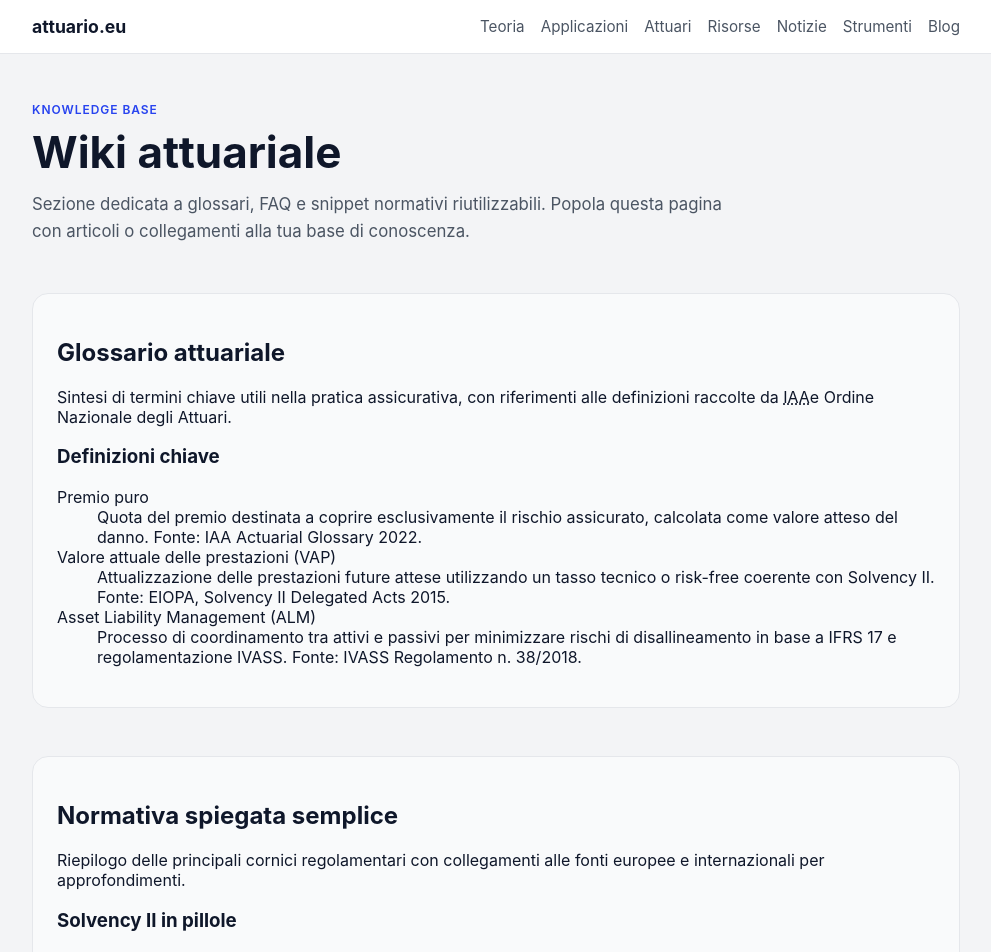
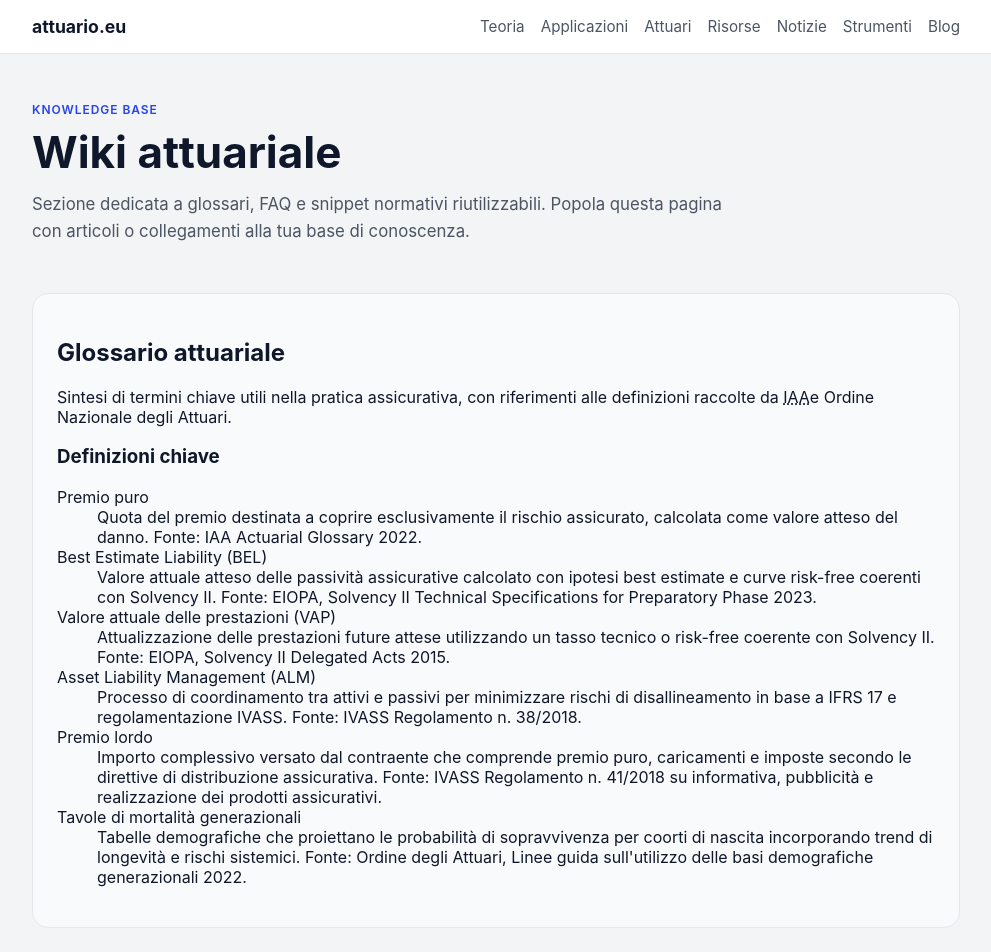
Before and after one commit to pietroscik/attuario-eu, a Next.js app: page /wiki in a window 1280 px wide. Shown: the top 952 px of the page, without its empty margins (144-1135 px from the left). Built offline with nearby package versions, Linux system fonts and the light colour scheme.

Commit message:
Add actuarial glossary entries

```diff
--- a/pages/wiki.js
+++ b/pages/wiki.js
@@ -20,6 +20,11 @@ export default function Wiki() {
             Quota del premio destinata a coprire esclusivamente il rischio assicurato, calcolata come valore atteso del danno.
             Fonte: IAA Actuarial Glossary 2022.
           </dd>
+          <dt>Best Estimate Liability (BEL)</dt>
+          <dd>
+            Valore attuale atteso delle passività assicurative calcolato con ipotesi best estimate e curve risk-free coerenti con Solvency II.
+            Fonte: EIOPA, Solvency II Technical Specifications for Preparatory Phase 2023.
+          </dd>
           <dt>Valore attuale delle prestazioni (VAP)</dt>
           <dd>
             Attualizzazione delle prestazioni future attese utilizzando un tasso tecnico o risk-free coerente con Solvency II.
@@ -29,6 +34,16 @@ export default function Wiki() {
           <dd>
             Processo di coordinamento tra attivi e passivi per minimizzare rischi di disallineamento in base a IFRS 17 e regolamentazione IVASS.
             Fonte: IVASS Regolamento n. 38/2018.
+          </dd>
+          <dt>Premio lordo</dt>
+          <dd>
+            Importo complessivo versato dal contraente che comprende premio puro, caricamenti e imposte secondo le direttive di distribuzione assicurativa.
+            Fonte: IVASS Regolamento n. 41/2018 su informativa, pubblicità e realizzazione dei prodotti assicurativi.
+          </dd>
+          <dt>Tavole di mortalità generazionali</dt>
+          <dd>
+            Tabelle demografiche che proiettano le probabilità di sopravvivenza per coorti di nascita incorporando trend di longevità e rischi sistemici.
+            Fonte: Ordine degli Attuari, Linee guida sull&apos;utilizzo delle basi demografiche generazionali 2022.
           </dd>
         </dl>
       </section>
```
